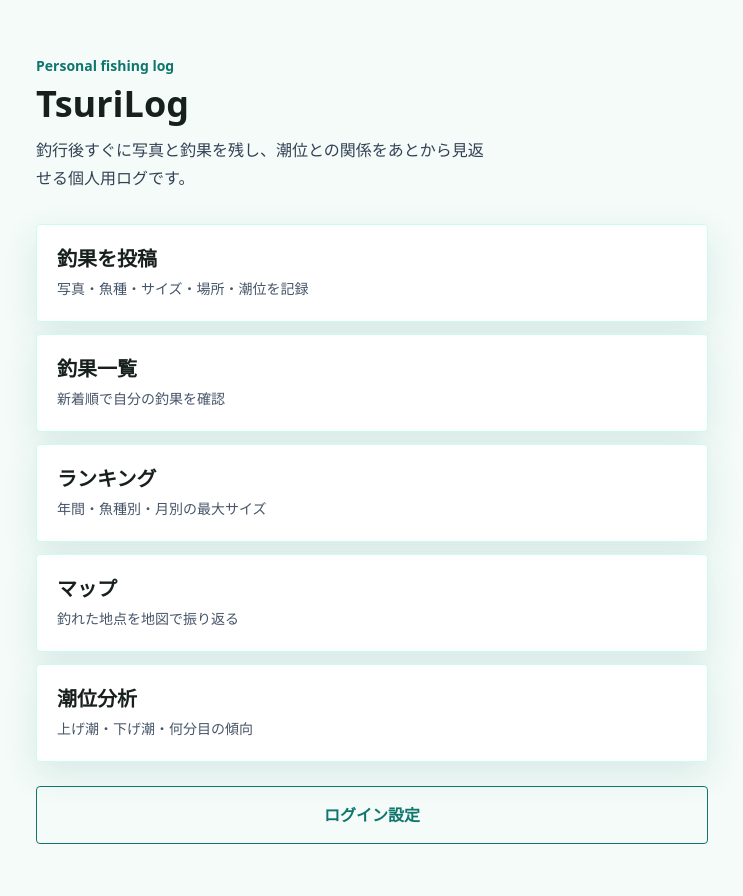
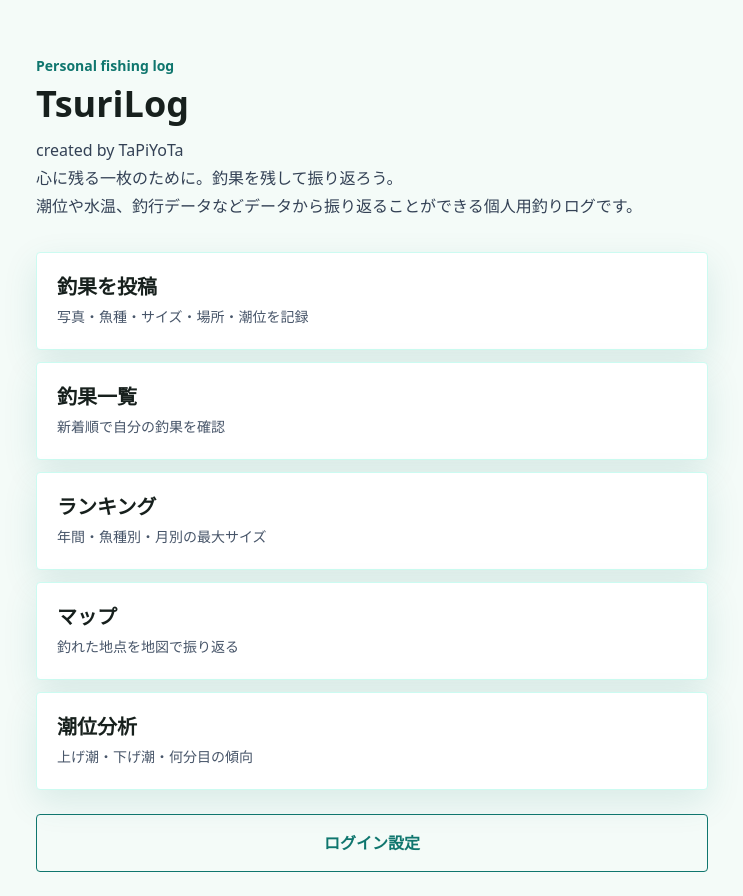
Before and after one commit to moritomizu/turilog, a Next.js app: page / in a window 1280 px wide. Shown: the whole page, without its empty margins (268-1011 px from the left). Before the commit the page ends 868 px from the top, so only its background shows below. Built offline with nearby package versions, Linux system fonts and the light colour scheme.

Commit message:
Update home page introduction copy

```diff
--- a/src/app/page.tsx
+++ b/src/app/page.tsx
@@ -15,8 +15,12 @@
         <div className="py-8">
           <p className="text-sm font-bold text-water">Personal fishing log</p>
           <h1 className="mt-2 text-4xl font-black tracking-normal text-ink">TsuriLog</h1>
-          <p className="mt-3 max-w-md text-base leading-7 text-slate-700">
-            釣行後すぐに写真と釣果を残し、潮位との関係をあとから見返せる個人用ログです。
+          <p className="mt-3 max-w-2xl text-base leading-7 text-slate-700">
+            created by TaPiYoTa
+            <br />
+            心に残る一枚のために。釣果を残して振り返ろう。
+            <br />
+            潮位や水温、釣行データなどデータから振り返ることができる個人用釣りログです。
           </p>
         </div>
 
```
